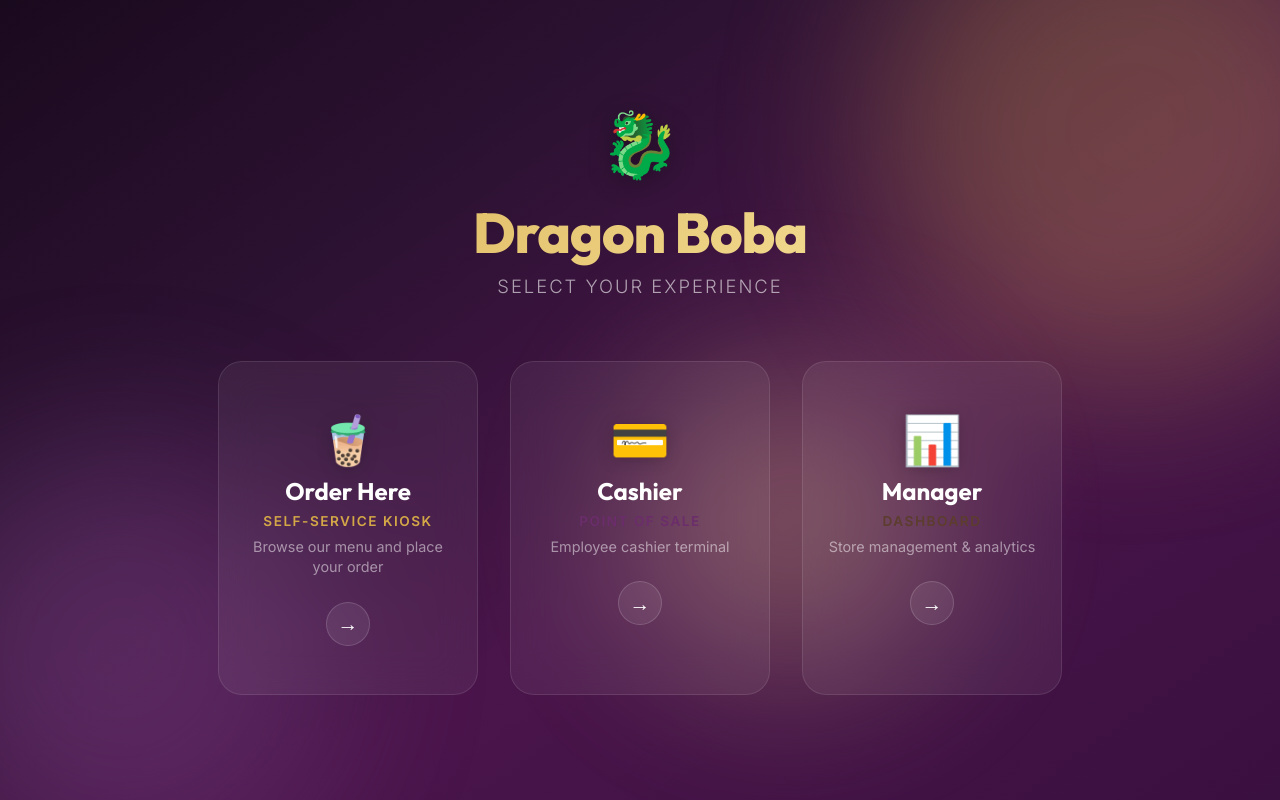
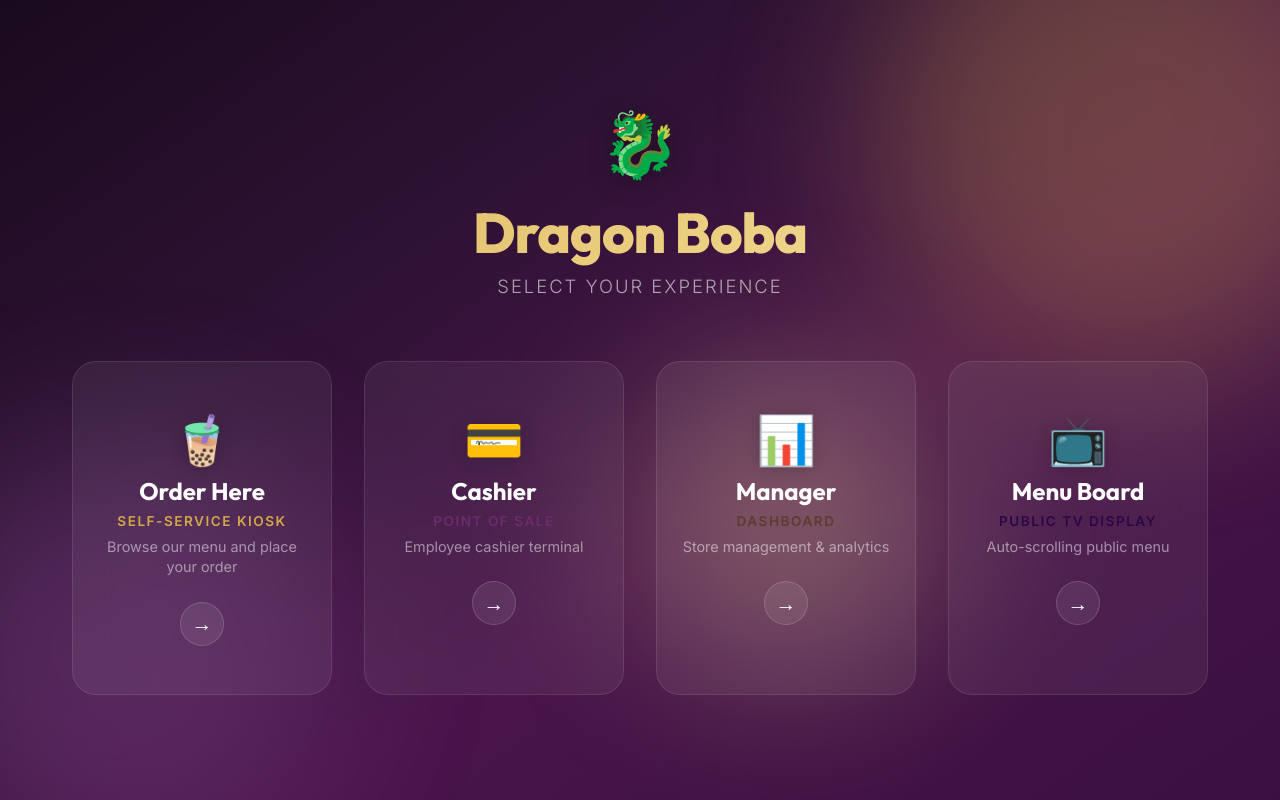
Before and after one commit to CSCE-331-Spring-2026-900-908/team22-project3, a React (Vite) app in the folder client/: page / in a window 1280 px wide. Built offline with nearby package versions, Linux system fonts and the light colour scheme; no server answers.

Commit message:
integrate menu board logic

```diff
--- a/client/src/pages/Portal.jsx
+++ b/client/src/pages/Portal.jsx
@@ -28,6 +28,15 @@ const views = [
     icon: '📊',
     accent: 'var(--color-brown)',
     gradient: 'linear-gradient(135deg, #5C3D2E 0%, #8B6914 100%)',
+  },
+  {
+    title: 'Menu Board',
+    subtitle: 'Public TV Display',
+    description: 'Auto-scrolling public menu',
+    path: '/menuboard',
+    icon: '📺',
+    accent: '#2a0845',
+    gradient: 'linear-gradient(135deg, #2a0845 0%, #301742 100%)',
   },
 ]
 
```
